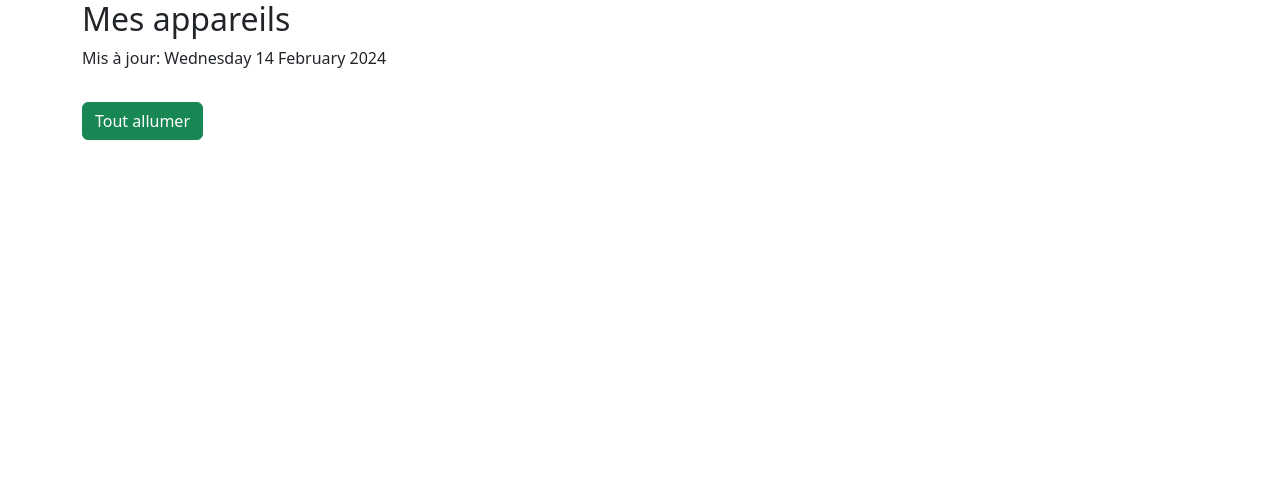
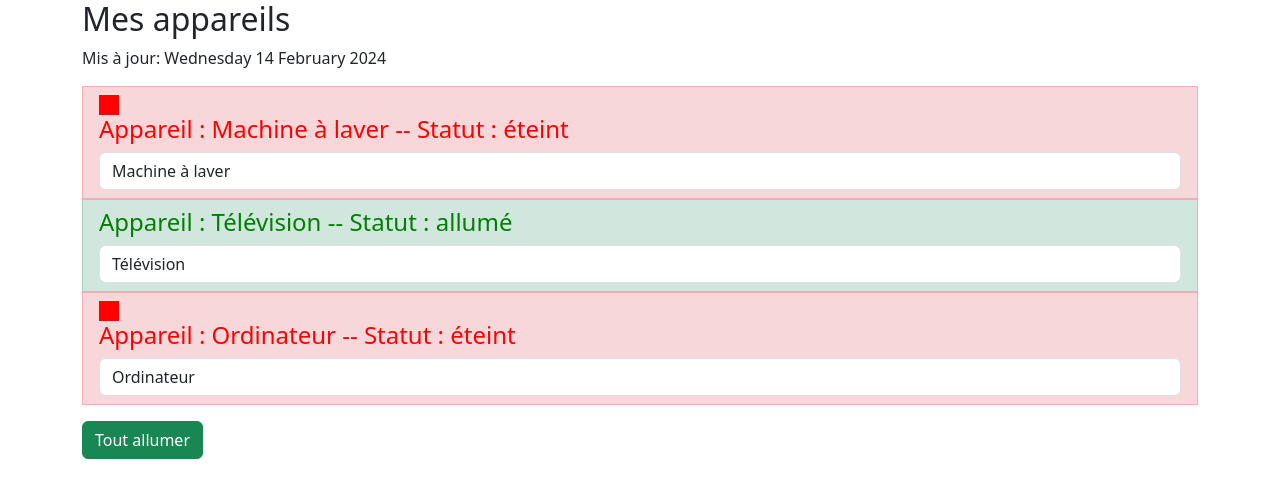
Before and after one commit to elielaurentraphael/my-angular-project, an Angular app: page / in a window 1280 px wide. Shown: the top 498 px of the page. Built offline with nearby package versions, Linux system fonts and the light colour scheme.

Commit message:
commit n°22: dans app.component.ts: - 1 - importe l'interface OnInit depuis angular/core - 2 - implémente l'interface OnInit dans la Class AppComponent - 3 - créez une méthode ngOnInit pour qu'angular peut chercher l'array appareils dans AppareilService

```diff
--- a/src/app/app.component.html
+++ b/src/app/app.component.html
@@ -10,7 +10,7 @@
       <ul class="list-group">
         <!-- la directive structurel *ngFor permet d'afficher, par itération, des objets contenus dans un array -->
         <app-appareil
-          *ngFor="let appareil of appareils"
+          *ngFor="let appareil of tableauDesAppareils"
           [appareilName]="appareil.name"
           [appareilStatus]="appareil.status"
         ></app-appareil>
--- a/src/app/app.component.ts
+++ b/src/app/app.component.ts
@@ -1,4 +1,4 @@
-import { Component } from '@angular/core';
+import { Component, OnInit } from '@angular/core';
 import { AppareilService } from './services/appareil.service';
 
 @Component({
@@ -6,7 +6,7 @@ import { AppareilService } from './services/appareil.service';
   templateUrl: './app.component.html',
   styleUrl: './app.component.scss',
 })
-export class AppComponent {
+export class AppComponent implements OnInit {
   // par défaut, l'user n'est pas authentifié
   isAuth = false;
 
@@ -27,6 +27,10 @@ export class AppComponent {
     }, 4000);
   }
 
+  ngOnInit() {
+    this.tableauDesAppareils = this.appareilService.appareils;
+  }
+
   // méthode de simulation de tout allumer d'un seul coup
   onOnAll() {
     alert('On allume tout !');
```
